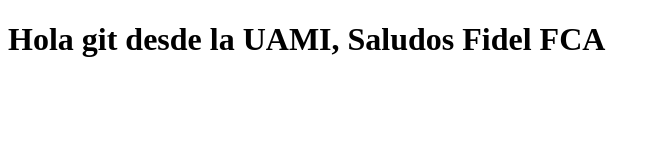
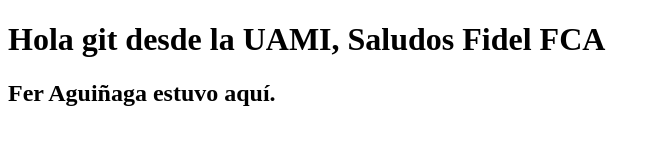
Before and after one commit to HectorFabianC/git_hola, a plain HTML site: page index.html in a window 1280 px wide. Shown: the whole page, without its empty margins (0-660 px from the left). Drawn offline with Linux system fonts and the light colour scheme.

Commit message:
Fer Aguiñaga ya modificó el archivo html.

```diff
--- a/index.html
+++ b/index.html
@@ -6,5 +6,6 @@
 </head>
 <body>
 	<h1>Hola git desde la UAMI, Saludos Fidel FCA</h1>
+	<h2>Fer Aguiñaga estuvo aquí.</h2>
 </body>
 </html>
```
